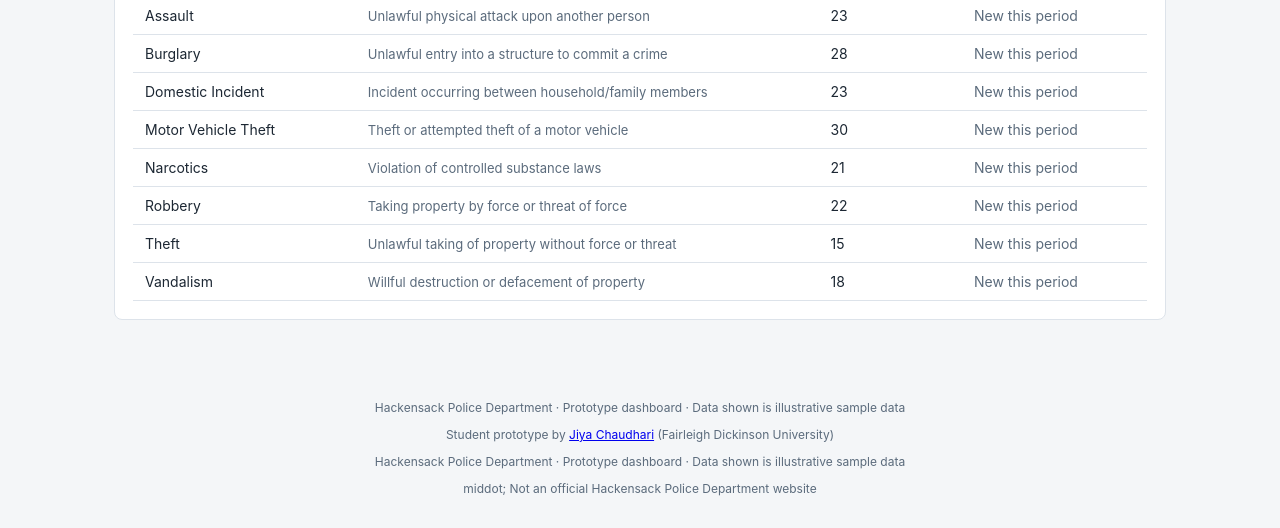
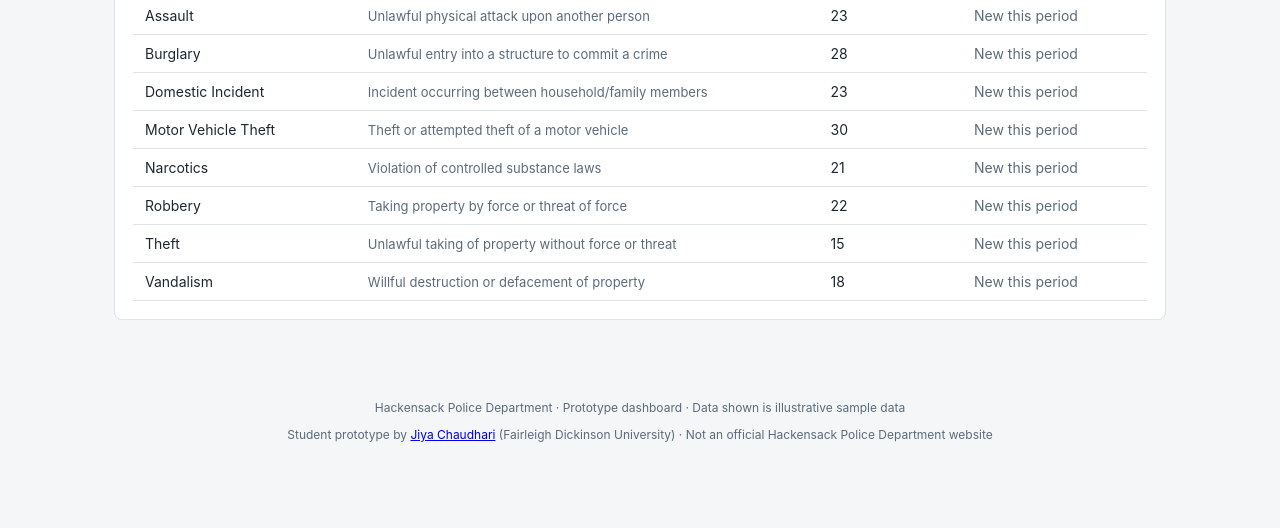
Before and after one commit to Jiyachaudharii/hackensack-impact, a plain HTML site: page index.html in a window 1280 px wide. Shown: the part 997-1525 px from the top of the page. After the commit the page ends 1471 px from the top, so only its background shows below. Drawn offline with nearby package versions, Linux system fonts and the light colour scheme.

Commit message:
Fix footer line
Co-Authored-By: Claude Opus 5.5 <noreply@anthropic.com>

```diff
--- a/index.html
+++ b/index.html
@@ -81,7 +81,7 @@
 
   <footer class="site-footer">
     <p>Hackensack Police Department &middot; Prototype dashboard &middot; Data shown is illustrative sample data</p>
-    <p>Student prototype by <a href="https://jiya4405.github.io">Jiya Chaudhari</a> (Fairleigh Dickinson University) <p>Hackensack Police Department &middot; Prototype dashboard &middot; Data shown is illustrative sample data</p>middot; Not an official Hackensack Police Department website</p>
+    <p>Student prototype by <a href="https://jiya4405.github.io">Jiya Chaudhari</a> (Fairleigh Dickinson University) &middot; Not an official Hackensack Police Department website</p>
   </footer>
 
   <script src="https://cdnjs.cloudflare.com/ajax/libs/leaflet/1.9.4/leaflet.min.js"></script>
```
